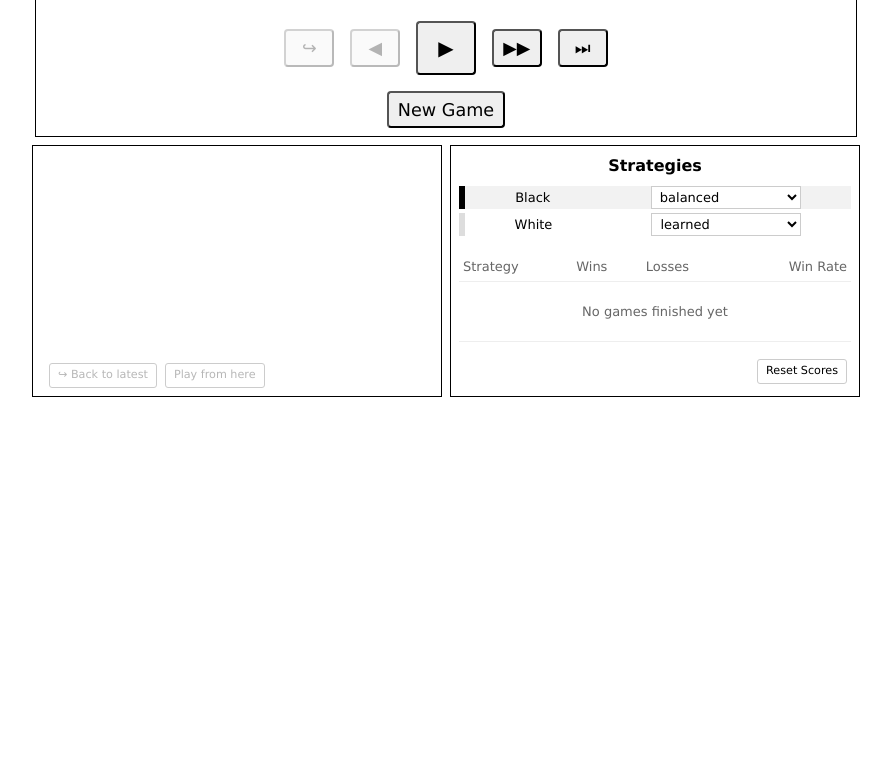
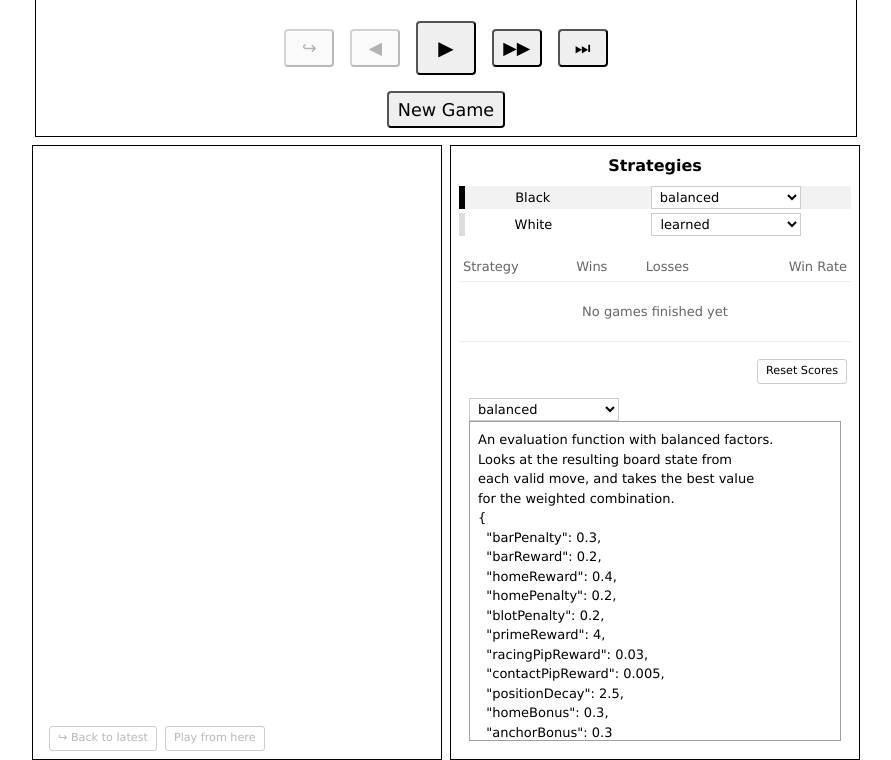
Before and after one commit to rrcobb/backgammon, a website with bundled scripts: page index.html in a window 1280 px wide. Shown: the part 578-1338 px from the top of the page, without its empty margins (194-1085 px from the left). Before the commit the page ends 975 px from the top, so only its background shows below. Built offline with nearby package versions, Linux system fonts and the light colour scheme.

Commit message:
rendering for strategy descriptions

```diff
--- a/evals/tournament.ts
+++ b/evals/tournament.ts
@@ -1,6 +1,6 @@
 import { constants as c, helpers as h } from "../src/backgammon";
 import type { Player } from "../src/backgammon";
-import { Strategies } from "../src/strategies";
+import { forCompare as Strategies } from "../src/strategies";
 
 type StrategyName = keyof typeof Strategies;
 
--- a/index.html
+++ b/index.html
@@ -20,6 +20,7 @@
       <span>Strategies</span>
       <div id="strategy-selectors"></div>
       <div id="scoreboard"></div>
+      <div id="strategy-info"></div>
     </div>
     <div id="game">
       <div id="board"></div>
--- a/src/learnFactors.ts
+++ b/src/learnFactors.ts
@@ -104,7 +104,6 @@ function trainFactors(
   return currentFactors
 }
 
-// Example usage:
 const initialFactors: Factors = {
   barPenalty: 1,
   barReward: 1,
@@ -119,6 +118,6 @@ const initialFactors: Factors = {
   anchorBonus: 1
 }
 
-// Train against a balanced opponent for 1000 games
+// Train against opponents for 1000 games
 const finalFactors = trainFactors(initialFactors, 20000, 0.01)
 console.log("Training complete:", finalFactors)
--- a/src/render.ts
+++ b/src/render.ts
@@ -59,6 +59,31 @@ function renderStrategyPickers() {
   blackPicker.addEventListener("change", (e) => setStrategy(c.BLACK, (e.target as HTMLSelectElement).value));
   strategySection.insertAdjacentElement("afterbegin", whitePicker);
   strategySection.insertAdjacentElement("afterbegin", blackPicker);
+}
+
+function renderStrategyInfo() {
+  const infoSection = document.getElementById("strategy-info");
+  const select = document.createElement('select');
+  const description = document.createElement('div');
+  description.classList.add('strategy-description');
+  const descriptions = {};
+
+  Object.keys(Strategies).forEach((stratName) => {
+    const option = document.createElement("option");
+    option.value = stratName;
+    option.textContent = stratName;
+    select.appendChild(option);
+    descriptions[stratName] = Strategies[stratName].description || `The ${stratName} strategy. [TODO: add description]`;
+  });
+
+  const setDescription = (strat) => description.innerText = descriptions[strat];
+  select.addEventListener('change', (e) => { setDescription(e.target.value)})
+
+  select.value = blackStrategy.sname;
+  setDescription(blackStrategy.sname);
+
+  infoSection.appendChild(select);
+  infoSection.appendChild(description);
 }
 
 function renderInfo(turn, turnHistory) {
@@ -424,6 +449,7 @@ document.addEventListener("DOMContentLoaded", async () => {
   renderStrategyPickers();
   setStrategy(c.WHITE, "learned");
   setStrategy(c.BLACK, "balanced");
+  renderStrategyInfo();
 
   if (window.location.hash) {
     let urlHistory = await restoreGameHistoryFromUrl(window.location.hash);
--- a/src/strategies.ts
+++ b/src/strategies.ts
@@ -265,6 +265,11 @@ function useSpeedExpectimax(evalFunc: EvaluationFunction, startDepth: number, nS
 }
 
 const balanced = useEval(evaluate(f.balancedFactors));
+balanced.description = `An evaluation function with balanced factors.
+Looks at the resulting board state from
+each valid move, and takes the best value
+for the weighted combination.
+${JSON.stringify(f.balancedFactors, null, 2)}`
 const runner = useEval(evaluate(f.runnerFactors));
 const learned = useEval(evaluate(f.learnedFactors));
 
@@ -284,11 +289,12 @@ const Strategies = {
   balanced,
   runner,
   learned,
-  // balancedAbPrune, // ... pruning isn't very good...
+  // balancedAbPrune, // ... pruning is not good, basically equivalent to vanilla expectimax
   balancedExpecti,
   balancedSpeedExpecti,
   speedOne,
   mctsR,
   mctsB,
 };
-export { Strategies, makeApplied, useExpectimax, useAbPruning, useSpeedExpectimax, useEval, random };
+const forCompare = { balanced, learned, speedOne }
+export { Strategies, forCompare, makeApplied, useExpectimax, useAbPruning, useSpeedExpectimax, useEval, random };
--- a/style.css
+++ b/style.css
@@ -680,6 +680,20 @@ button#reset {
   background-color: white;
 }
 
+#strategy-info {
+  padding: 4px;
+  margin: 6px;
+}
+
+#strategy-info .strategy-description {
+  border: 1px solid rgba(120, 120, 120, 0.7);
+  padding: 8px;
+  white-space: pre;
+  min-height: 240px;
+  max-height: 320px;
+  overflow: auto;
+}
+
 #scoreboard {
   display: flex;
   flex-direction: column;
```
Also changed, not shown: devlog.md (+15 -6 lines).
